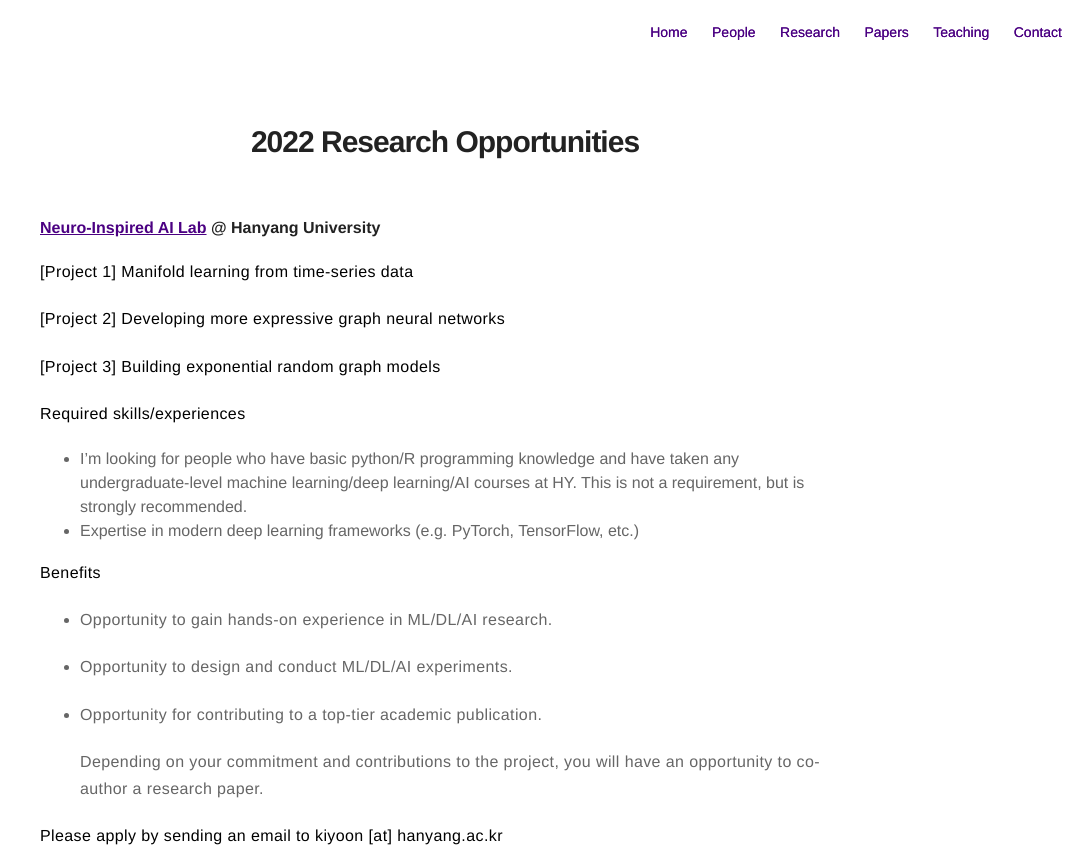
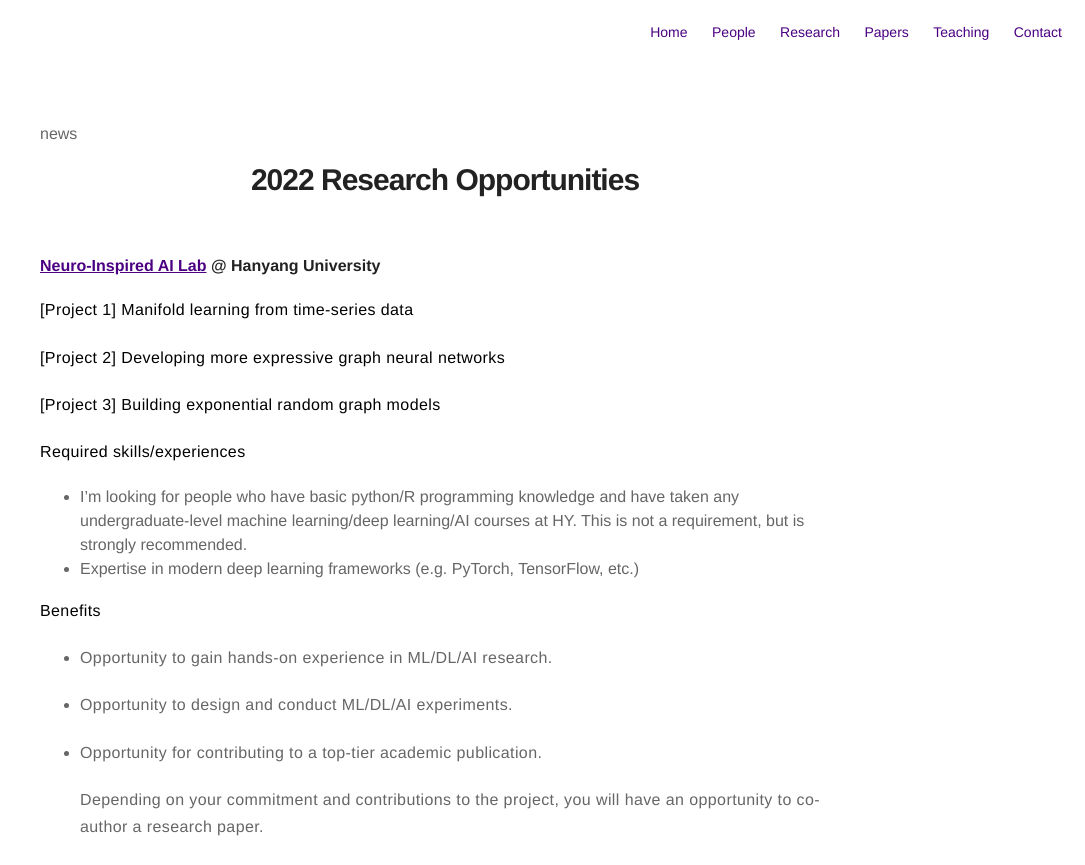
Before and after one commit to kijungyoon/kijungyoon.github.io, a Jekyll site: the page built from Fall 2021 Undergraduate Research Internship.md, in a window 1280 px wide, cut to the strip 0-865 px from the top of the page. Shown: the whole strip, without its empty margins (195-1280 px from the left). Built offline with Jekyll 4.4.1, drawn with Linux system fonts in a browser that asks for light colours; our own code applies the rules of GitHub Pages for plain Markdown files.

Commit message:
Update news.html

```diff
--- a/_includes/news.html
+++ b/_includes/news.html
@@ -1,73 +1 @@
-<nav class="{% if page.title == "Home" %}nav-home{% else %}nav{% endif %}">
-    <ul class="list">
-        {% if page.title != "Home" %}
-            <li class="item">
-                <a class="link" href="{{ site.url }}/">Home</a>
-            </li>
-        {% endif %}
-
-        {% if site.people == true %}
-            {% if page.title != "People" %}
-                <li class="item">
-                    <a class="link" href="{{ site.url }}/people">People</a>
-                </li>
-            {% endif %}
-        {% endif %}
-
-        {% if site.research == true %}
-            {% if page.title != "Research" %}
-                <li class="item">
-                    <a class="link" href="{{ site.url }}/research">Research</a>
-                </li>
-            {% endif %}
-        {% endif %}
-
-        {% if site.papers == true %}
-            {% if page.title != "Papers" %}
-                <li class="item">
-                    <a class="link" href="{{ site.url }}/papers">Papers</a>
-                </li>
-            {% endif %}
-        {% endif %}
-
-        {% if site.teaching == true %}
-            {% if page.title != "Teaching" %}
-                <li class="item">
-                    <a class="link" href="{{ site.url }}/teaching">Teaching</a>
-                </li>
-            {% endif %}
-        {% endif %}
-
-        {% if site.contact == true %}
-            {% if page.title != "Contact" %}
-                <li class="item">
-                    <a class="link" href="{{ site.url }}/contact">Contact</a>
-                </li>
-            {% endif %}
-        {% endif %}
-
-        {% if site.blog == true %}
-            {% if page.title != "Blog" %}
-                <li class="item">
-                    <a class="link" href="{{ site.url }}/blog">Blog</a>
-                </li>
-            {% endif %}
-        {% endif %}
-
-        {% if site.projects == true %}
-            {% if page.title != "Projects" %}
-                <li class="item">
-                    <a class="link" href="{{ site.url }}/projects">Projects</a>
-                </li>
-            {% endif %}
-        {% endif %}
-
-        {% if site.about == true %}
-            {% if page.title != "About" %}
-                <li class="item">
-                    <a class="link" href="{{ site.url }}/about">About</a>
-                </li>
-            {% endif %}
-        {% endif %}
-    </ul>
-</nav>
+news
```
